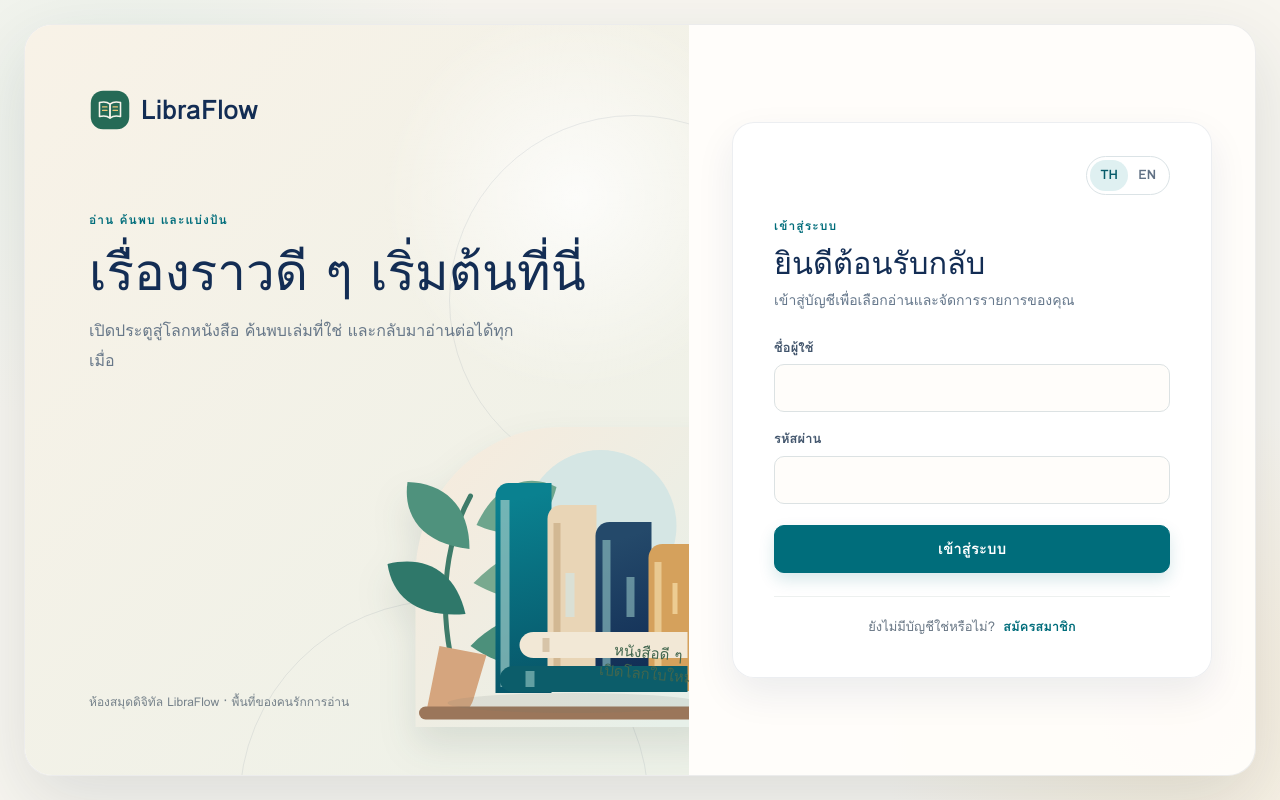
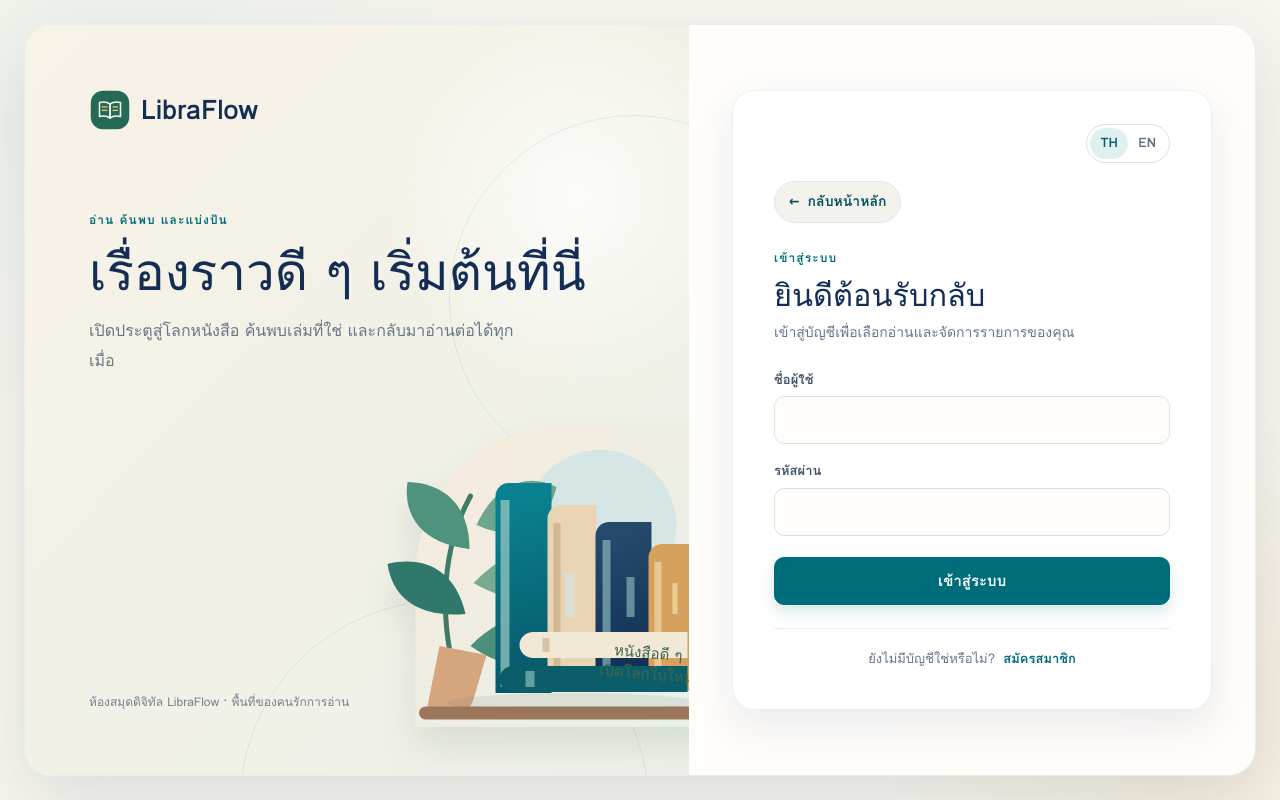
Before and after one commit to boatrocl/library_book_management, a React (Vite) app in the folder code/frontend/: page /login in a window 1280 px wide. Built offline with nearby package versions, Linux system fonts and the light colour scheme; no server answers.

Commit message:
feat(auth): add back-to-home link on login

```diff
--- a/code/frontend/src/components/AuthLayout.jsx
+++ b/code/frontend/src/components/AuthLayout.jsx
@@ -2,7 +2,7 @@ import { Link } from 'react-router-dom';
 import { useLanguage } from '../context/LanguageContext';
 import LanguageToggle from './LanguageToggle';
 
-export default function AuthLayout({ title, eyebrow, description, children, footer, variant = 'login' }) {
+export default function AuthLayout({ title, eyebrow, description, children, footer, variant = 'login', showHomeLink = false }) {
   const { t } = useLanguage();
 
   return (
@@ -30,6 +30,12 @@ export default function AuthLayout({ title, eyebrow, description, children, foot
 
         <section className={`lf-auth-card lf-auth-card--${variant}`} aria-labelledby="auth-heading">
           <div className="lf-auth-card__locale"><LanguageToggle /></div>
+          {showHomeLink && (
+            <Link className="lf-auth-home-link" to="/">
+              <span aria-hidden="true">←</span>
+              {t('กลับหน้าหลัก', 'Back to home')}
+            </Link>
+          )}
           <div className="lf-auth-card__heading">
             <span className="lf-eyebrow">{eyebrow}</span>
             <h2 id="auth-heading">{title}</h2>
--- a/code/frontend/src/pages/Login.jsx
+++ b/code/frontend/src/pages/Login.jsx
@@ -42,6 +42,7 @@ export default function Login() {
       title={t('ยินดีต้อนรับกลับ', 'Welcome back')}
       eyebrow={t('เข้าสู่ระบบ', 'Sign in')}
       description={t('เข้าสู่บัญชีเพื่อเลือกอ่านและจัดการรายการของคุณ', 'Sign in to browse books and manage your library activity.')}
+      showHomeLink
       footer={<>{t('ยังไม่มีบัญชีใช่หรือไม่?', "Don't have an account?")} <Link to="/register">{t('สมัครสมาชิก', 'Create an account')}</Link></>}
     >
       {(errorMsg.th || errorMsg.en) && <div className="lf-form-message lf-form-message--error" role="alert">{t(errorMsg.th, errorMsg.en)}</div>}
--- a/code/frontend/src/styles/libraflow-pages.css
+++ b/code/frontend/src/styles/libraflow-pages.css
@@ -180,6 +180,33 @@
   display: flex;
   justify-content: flex-end;
   margin: -8px 0 18px;
+}
+
+.lf-auth-home-link {
+  display: inline-flex;
+  min-height: 42px;
+  align-items: center;
+  gap: 8px;
+  margin: 0 0 22px;
+  padding: 8px 14px;
+  border: 1px solid var(--lf-line);
+  border-radius: 999px;
+  background: var(--lf-paper-deep);
+  color: var(--lf-green-dark);
+  font-size: 14px;
+  font-weight: 700;
+  text-decoration: none;
+  transition: background-color .18s ease, border-color .18s ease;
+}
+
+.lf-auth-home-link:hover {
+  border-color: var(--lf-green);
+  background: var(--lf-sage);
+}
+
+.lf-auth-home-link:focus-visible {
+  outline: 3px solid var(--lf-amber);
+  outline-offset: 2px;
 }
 
 .lf-auth-card__heading {
```
